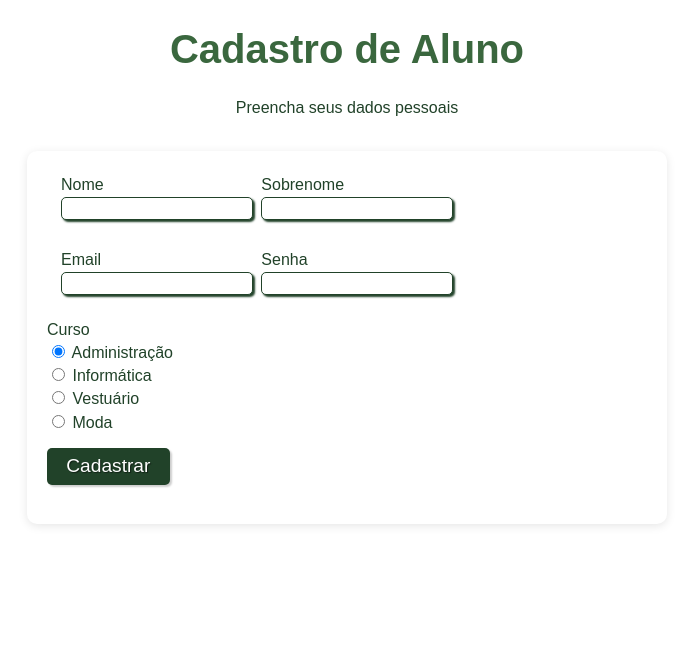
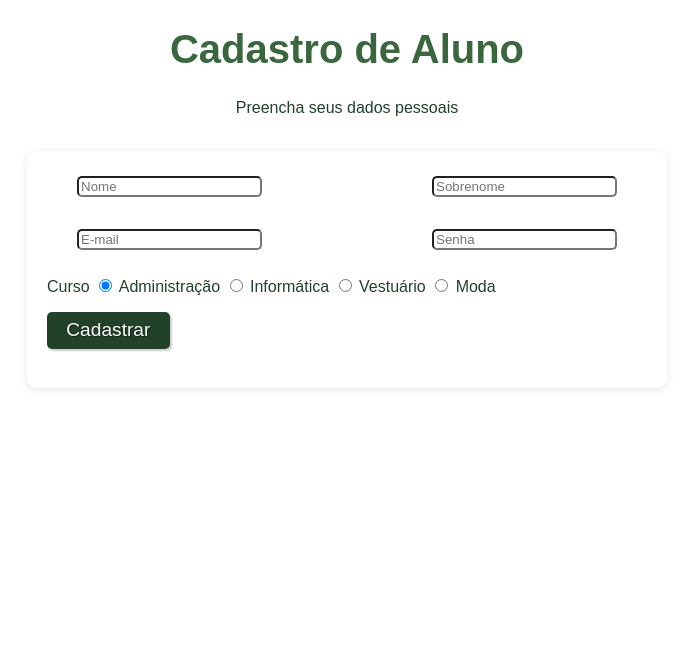
Before and after one commit to guihlerwe/Projetos_IFC-Ibirama_Website, a PHP site: page / in a window 1280 px wide. Shown: the part 69-741 px from the top of the page, without its empty margins (293-986 px from the left). Run offline with PHP 8.4, Linux system fonts and the light colour scheme.

Commit message:
alterei o formulario de cadastro de aluno

```diff
--- a/tela principal/index.html
+++ b/tela principal/index.html
@@ -33,7 +33,7 @@
             <button class="filter-btn pesquisa">Pesquisa</button>
             <button class="filter-btn ensino">Ensino</button>
             <button class="filter-btn extensao">Extensão</button>
-            <div class="categories-dropdown">
+            <div class="categories-dropdown"> <!--adicionar um select-->
                 Categorias
                 <div class="dropdown-arrow"></div>
             </div>
--- a/telaCadastroAluno/index.html
+++ b/telaCadastroAluno/index.html
@@ -34,32 +34,29 @@
         </div>
 
         <!-- Formulário -->
+         <div class="divformulario">
             <form>
                 <fieldset class="grupo">
-                <div class="campo">
-                    <label for="nome">Nome</label>
-                    <input type="text" name="nome" id="nome" required>
+                    <div class="campoEsquerda">
+                        <input type="text" name="nome" id="nome" placeholder="Nome" required>
                     </div>
 
-                <div class="campo">
-                    <label for="sobrenome">Sobrenome</label>
-                    <input type="text" name="sobrenome" id="sobrenome" required>
+                    <div class="campoDireita">
+                        <input type="text" name="sobrenome" id="sobrenome" placeholder="Sobrenome" required>
                     </div>
                 </fieldset>
 
                 <fieldset class="grupo">
-                <div class="campo">
-                    <label for="email">Email</label>
-                    <input type="email" name="email" id="email" required>
+                    <div class="campoEsquerda">
+                        <input type="email" name="email" id="email" placeholder="E-mail" required>
                     </div>
 
-                <div class="campo">
-                    <label for="senha">Senha</label>
-                    <input type="password" name="senha" id="senha" required>
+                    <div class="campoDireita">
+                        <input type="password" name="senha" id="senha" placeholder="Senha" required>
                     </div>
                 </fieldset>
 
-            <div class="campo">
+                <div class="campoTurma">
                     <label>Curso</label>
                     <label><input type="radio" name="curso" value="administracao" checked> Administração</label>
                     <label><input type="radio" name="curso" value="informatica"> Informática</label>
@@ -71,5 +68,7 @@
             </form>
          </div>
 
+    </div>
+
 </body>
 </html>
--- a/telaCadastroAluno/styles.css
+++ b/telaCadastroAluno/styles.css
@@ -66,6 +66,11 @@ form {
     box-shadow: 0 2px 10px rgba(0, 0, 0, 0.1);
     margin: 0 auto; /* Centraliza o formulário */
 }
+#divformulario{
+    align-items: center;
+    align-items: center; /* Centraliza o conteúdo horizontalmente */
+    justify-content: center; /* Centraliza o conteúdo verticalmente */
+}
 
 #titulo {
     font-family: sans-serif;
@@ -88,18 +93,47 @@ input, select, button {
     border-radius: 5px;
 }
 
-.campo {
+.campoDireita {
     margin-bottom: 1em;
+    align-items: center; /* Centraliza o conteúdo horizontalmente */
+    justify-content: center; /* Centraliza o conteúdo verticalmente */
 }
 
-.campo label {
+.campoEsquerda {
+    margin-bottom: 1em;
+    align-items: center; /* Centraliza o conteúdo horizontalmente */
+    justify-content: center; /* Centraliza o conteúdo verticalmente */
+}
+
+.campoTurma {
+    margin-bottom: 1em;
+    align-items: center; /* Centraliza o conteúdo horizontalmente */
+    justify-content: center; /* Centraliza o conteúdo verticalmente */
+}
+
+.campoDireita label {
+    margin-bottom: 0.2em;
+    color: rgb(33, 66, 41);
+    display: block;
+}
+.campoEsquerda label {
     margin-bottom: 0.2em;
     color: rgb(33, 66, 41);
     display: block;
 }
 
-fieldset.grupo .campo {
+.campoEsquerda label {
+    margin-bottom: 0.2em;
+    color: rgb(33, 66, 41);
+    display: block;
+}
+
+fieldset.grupo .campoEsquerda {
     float: left;
+    margin-left: 1em;
+}
+fieldset.grupo .campoDireita {
+    float: right;
     margin-right: 1em;
 }
 
```
Lines whose indentation alone changed are shown as unchanged.
